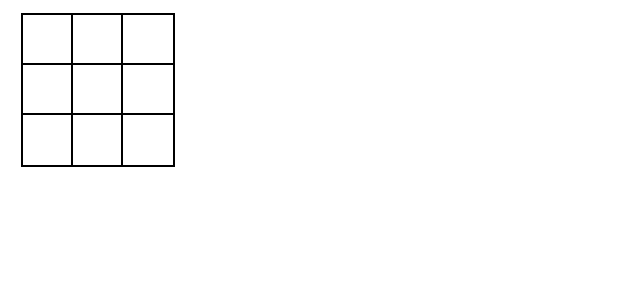
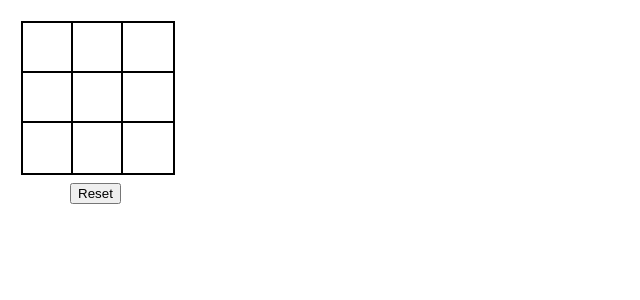
Before and after one commit to richardl62/experimental-boardgame-system, a React (Create React App) app: page / in a window 1280 px wide. Shown: the top 300 px of the page, without its empty margins (0-640 px from the left). Built offline with nearby package versions, Linux system fonts and the light colour scheme.

Commit message:
Add reset button

```diff
--- a/src/games/tic-tac-toe/board.tsx
+++ b/src/games/tic-tac-toe/board.tsx
@@ -27,6 +27,13 @@ const Grid = styled.div`
 
     margin: calc(${squareSize} / 4);
 `
+
+const BoardDiv = styled.div`
+    display: inline flex;
+    flex-direction: column;
+    align-items: center;
+`;
+
 function useGameContext() {
     const game = React.useContext(GameContext);
     if (!game) throw new Error("GameContext not found");
@@ -51,5 +58,14 @@ export function Board() {
         }
     }
 
-    return <Grid>{squares}</Grid>;
+    const handleReset = () => {
+        moves("reset", null);
+    };
+
+    return (
+        <BoardDiv>
+            <Grid>{squares}</Grid>
+            <button onClick={handleReset}>Reset</button>
+        </BoardDiv>
+    );
 }
--- a/src/games/tic-tac-toe/moves.ts
+++ b/src/games/tic-tac-toe/moves.ts
@@ -18,7 +18,7 @@ function setSquare (
     };
 }
 
-function restart (
+function reset (
     _state: GameState,
     _context: GameData,
     _arg: void
@@ -28,7 +28,7 @@ function restart (
 
 export const moves = {
     setSquare,
-    restart,
+    reset,
 } as const;
 
 // type of system moves, but without the first two arguments
@@ -39,5 +39,5 @@ export const moves = {
 // };
 export interface ClientMoves {
     setSquare: (arg: {row: number, col: number}) => void;
-    restart: () => void;
+    reset: () => void;
 }
```
